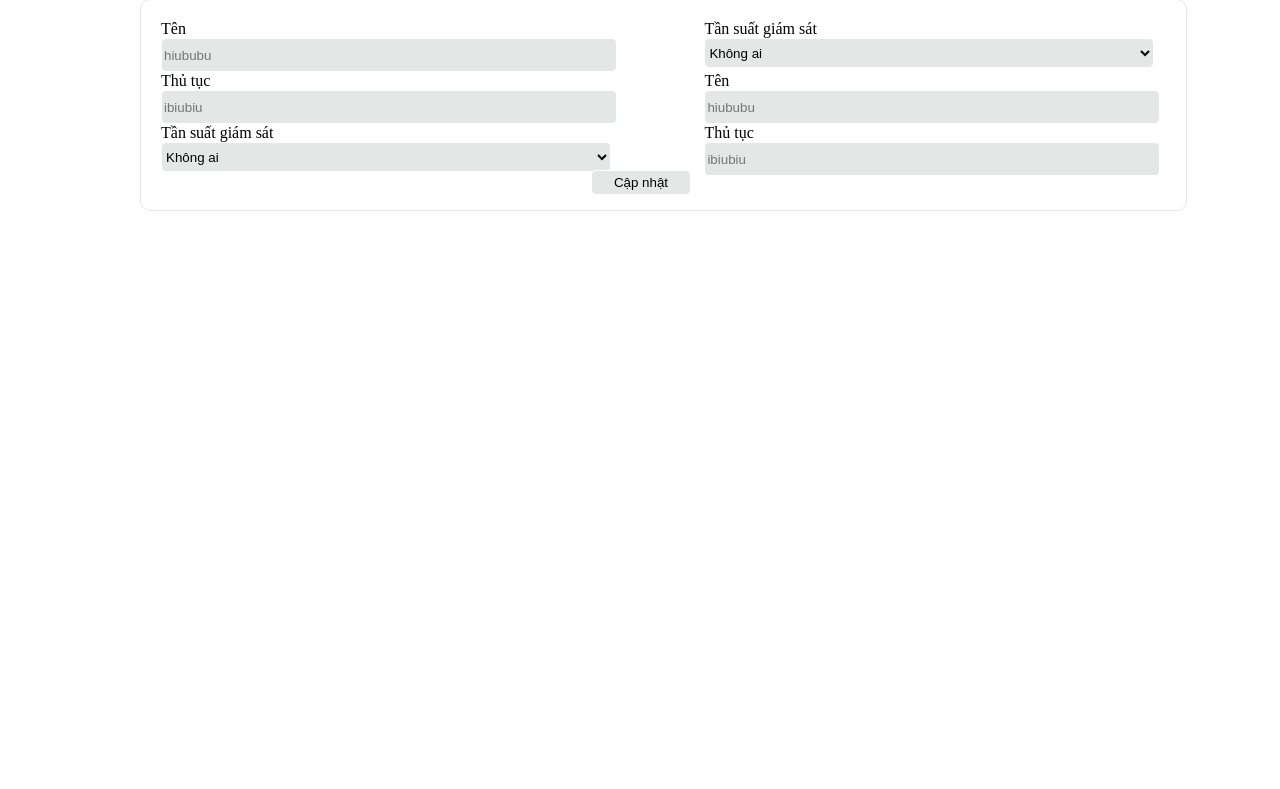
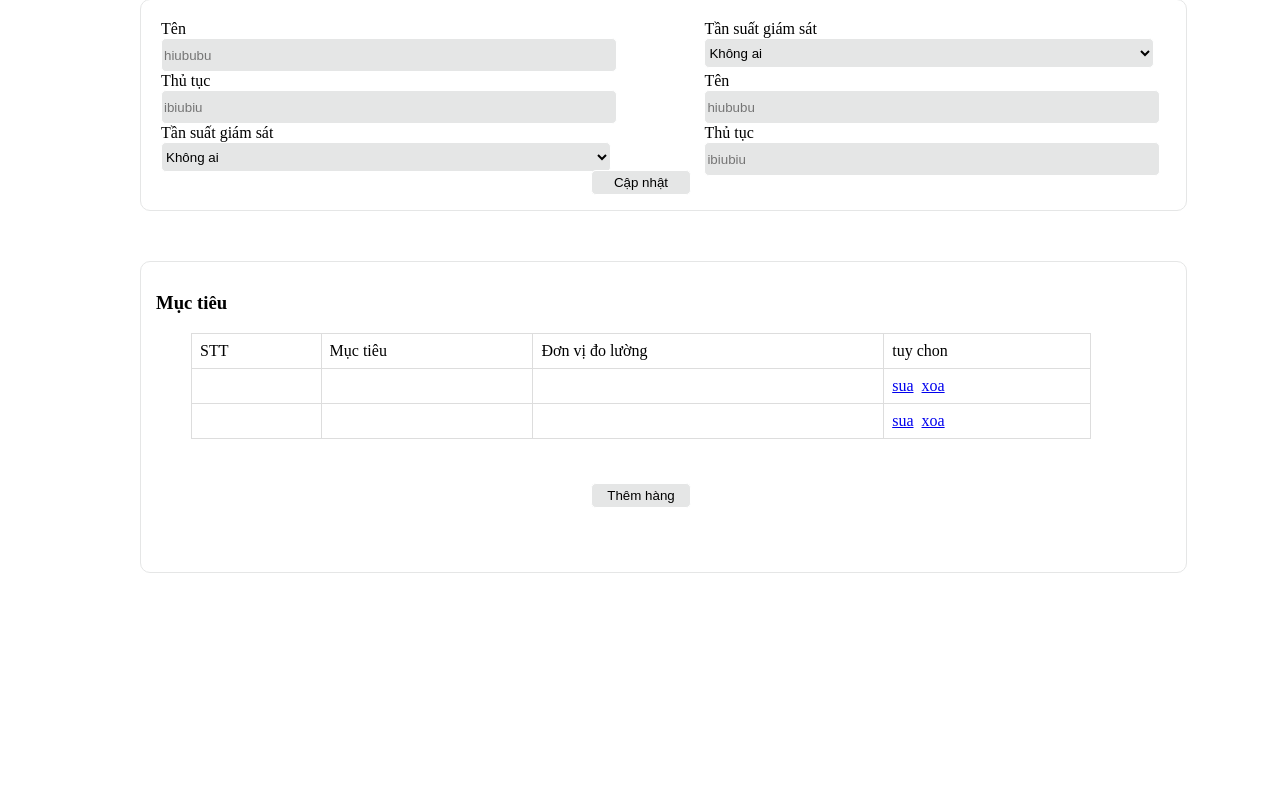
Before and after one commit to Yorunoh/dumb-php-assignment, a PHP site: page /update.php?SUA=6 in a window 1280 px wide. Shown: the part 70-859 px from the top of the page. Run offline with PHP 8.4, Linux system fonts and the light colour scheme; data comes from the database, SQL or seed files in the repository; data that the repository does not hold is empty.

Commit message:
adding another table for testing

```diff
--- a/muctieu.css
+++ b/muctieu.css
@@ -688,7 +688,7 @@ th {
     margin-top:150px;
     margin-left:450px;
     position: absolute;
-    background-color: rgb(229, 230, 230);;
+    background-color: rgb(229, 230, 230);
     border-radius:  5px 5px 5px 5px;
     height:25px;
     width:100px;
@@ -706,3 +706,20 @@ th {
     border: 1px solid rgb(229, 230, 230);
 }
 */
+
+.midle_third{
+    width: 1045px;
+    height: 310px;
+    float: left;
+    margin-top: 50px;
+    background-color: white;
+    border-radius:  10px 10px 10px 10px;
+    border: 1px solid rgb(229, 230, 230);
+}
+
+.additionalform{
+    float: left;
+    border-radius: 20px 20px 20px 20px;
+    margin-right: auto;
+    width: 1000px;
+}
--- a/update.php
+++ b/update.php
@@ -72,7 +72,47 @@
         -->
             </div>
         </form>
+
+            <div class="midle_third">
+                <h3 class="h33">Mục tiêu</h3>
+                <div class="additionalform">
+                    <form method="POST">
+                        <table border="1">
+                            <tr>
+                                <td>STT</td>
+                                <td>Mục tiêu</td>
+                                <td>Đơn vị đo lường</td>
+                                <td>tuy chon</td>
+                            </tr>
+                            <?php foreach ($data as $a):?>
+                            <tr>
+                                <td><?php echo $a['']; ?></td>
+                                <td><?php echo $a['']; ?></td>
+                                <td><?php echo $a['']; ?></td>
+
+                                <td><a href="update.php?SUA=<?php echo $a['ID']?>" name="update">sua</a>&nbsp
+                                <a href="delete.php?XOA=<?php echo $a['ID']?>" name="delete" onclick="if(confirm('Bạn có muốn xóa không?')) return true; else return false;">xoa</a></td>
+
+                            </tr>
+                            <input type="submit" name="update" id="" value="Thêm hàng" class="sub1">
+                            <?php endforeach;?>
+                        </table>
+                    </form>
+                </div>
+            </div>
+
+
+
         </div>
+
+
+
+
+
+
+
+
+
         <?php
         if(isset($_POST['update']))
         {
```
